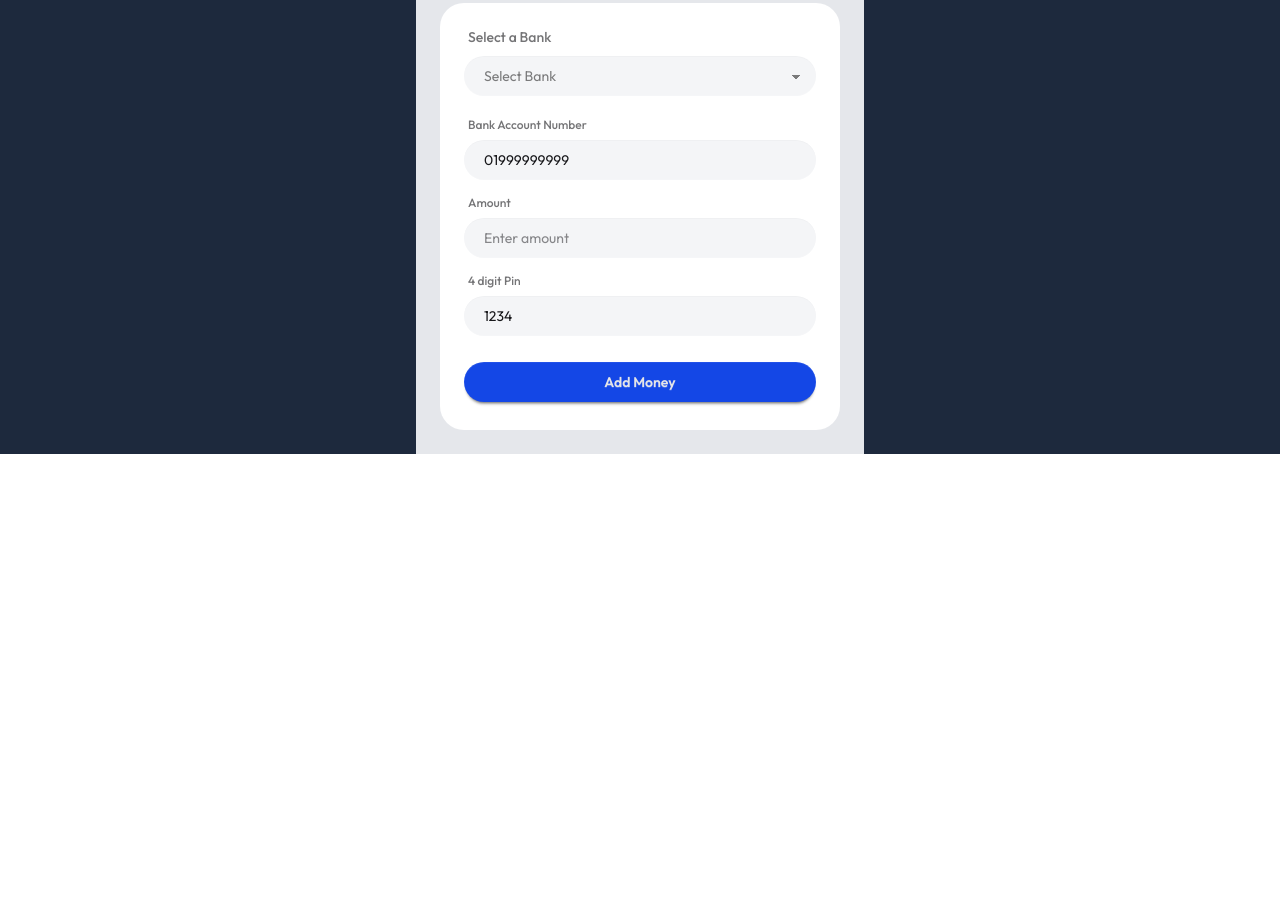
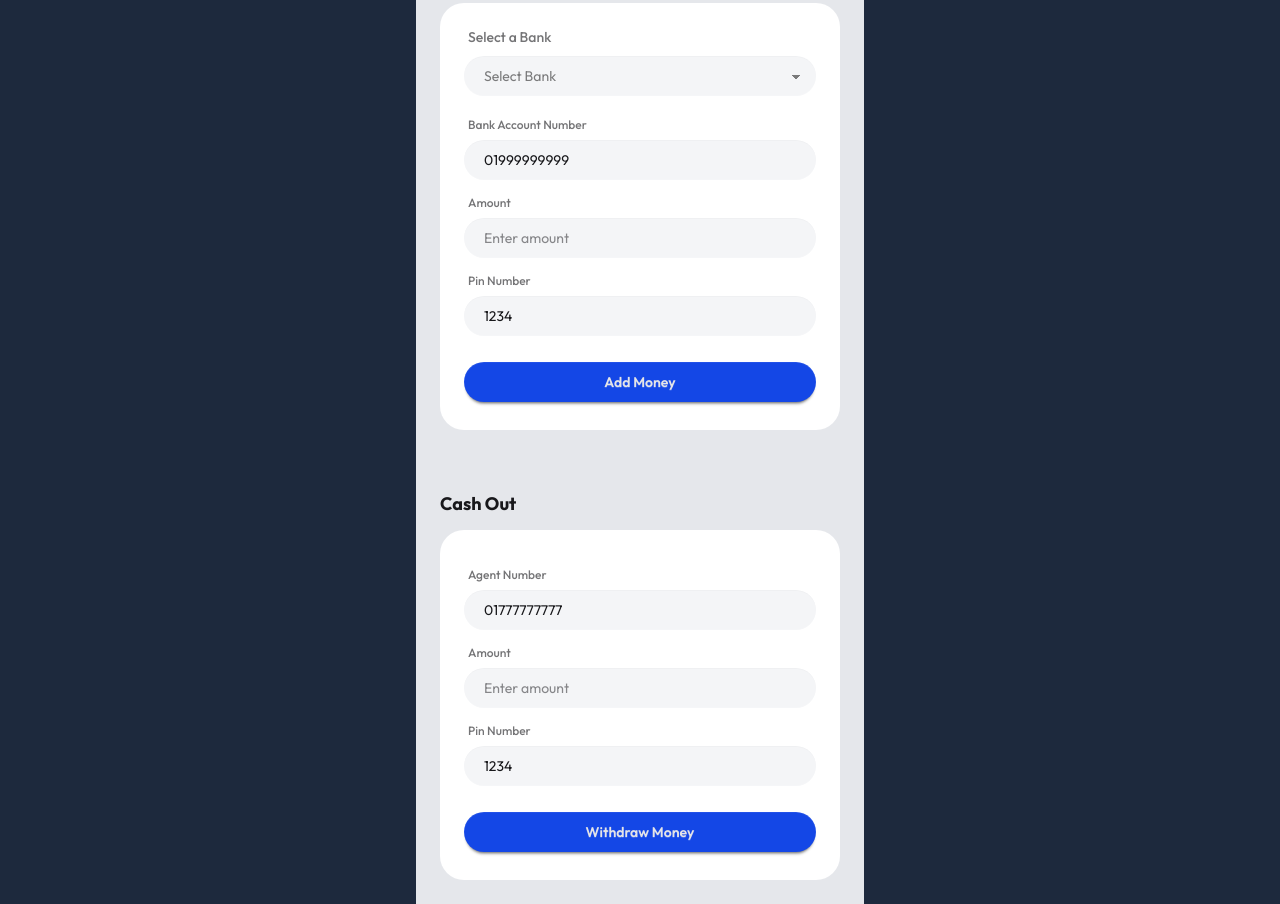
Before and after one commit to SamirHossain2001/payoo-mobile-app-practice, a plain HTML site: page main.html in a window 1280 px wide. Shown: the part 586-1490 px from the top of the page. Before the commit the page ends 1040 px from the top, so only its background shows below. Drawn offline with nearby package versions, Linux system fonts and the light colour scheme.

Commit message:
cash out new

```diff
--- a/main.html
+++ b/main.html
@@ -124,43 +124,6 @@
           </div>
         </section>
 
-        <!-- CashOut -->
-        <!-- <section id="cashout">
-          <h2>CashOut</h2>
-          <fieldset class="fieldset">
-            <label class="fieldset-label">Mobile Number</label>
-            <input
-              value="01999999999"
-              id="acc-number"
-              type="number"
-              class="input"
-              placeholder="Enter your number"
-              required
-            />
-            <label class="fieldset-label">Amount</label>
-            <input
-              id="cashout-amount"
-              type="number"
-              class="input"
-              placeholder="Enter amount"
-              required
-            />
-            <label class="fieldset-label">4 digit Pin</label>
-            <input
-              value="1234"
-              id="cashout-pin"
-              type="text"
-              class="input"
-              placeholder="Enter 4 Digit Pin"
-              required
-            />
-            <div><a class="link link-hover">Forgot pin?</a></div>
-            <button id="cashout-btn" class="btn btn-neutral bg-blue-700 mt-4">
-              CashOut
-            </button>
-          </fieldset>
-        </section> -->
-
         <!-- Transection history -->
         <!-- <section id="transection-history" class="p-4">
           <h1 class="text-3xl font-bold text-red-400 text-center">
@@ -178,9 +141,8 @@
           <h2 class="text-lg font-bold">Add money</h2>
           <div class="bg-white rounded-3xl mt-3">
             <div class="">
-              <div class="">
               <div class="card-body">
-                  <legend class="fieldset-label font-medium ml-1 ">
+                <legend class="fieldset-label font-medium ml-1">
                   Select a Bank
                 </legend>
                 <select
@@ -202,7 +164,9 @@
                   <option value="dbbl">DBBL</option>
                 </select>
                 <fieldset class="fieldset">
-                    <label class="fieldset-label font-medium ml-1 mt-2">Bank Account Number</label>
+                  <label class="fieldset-label font-medium ml-1 mt-2"
+                    >Bank Account Number</label
+                  >
                   <input
                     value="01999999999"
                     id="acc-number"
@@ -211,7 +175,9 @@
                     placeholder="Enter your number"
                     required
                   />
-                    <label class="fieldset-label font-medium ml-1 mt-2">Amount</label>
+                  <label class="fieldset-label font-medium ml-1 mt-2"
+                    >Amount</label
+                  >
                   <input
                     id="amount"
                     type="number"
@@ -219,7 +185,9 @@
                     placeholder="Enter amount"
                     required
                   />
-                    <label class="fieldset-label font-medium ml-1 mt-2">4 digit Pin</label>
+                  <label class="fieldset-label font-medium ml-1 mt-2"
+                    >Pin Number</label
+                  >
                   <input
                     value="1234"
                     id="pin"
@@ -238,6 +206,55 @@
               </div>
             </div>
           </div>
+        </section>
+        <!-- CashOut -->
+        <section id="cashout" class="p-6 mt-3">
+          <h2 class="text-lg font-bold">Cash Out</h2>
+          <div class="bg-white rounded-3xl mt-3">
+            <div class="">
+              <div class="card-body">
+                <fieldset class="fieldset">
+                  <label class="fieldset-label font-medium ml-1 mt-2"
+                    >Agent Number</label
+                  >
+                  <input
+                    value="01777777777"
+                    id="cashout-number"
+                    type="number"
+                    class="input pl-5 rounded-full bg-[#F4F5F7] border-none w-full"
+                    placeholder="Enter 11 digit number"
+                    required
+                  />
+                  <label class="fieldset-label font-medium ml-1 mt-2"
+                    >Amount</label
+                  >
+                  <input
+                    id="cashout-amount"
+                    type="number"
+                    class="input pl-5 rounded-full bg-[#F4F5F7] border-none w-full"
+                    placeholder="Enter amount"
+                    required
+                  />
+                  <label class="fieldset-label font-medium ml-1 mt-2"
+                    >Pin Number</label
+                  >
+                  <input
+                    value="1234"
+                    id="cashout-pin"
+                    type="text"
+                    class="input pl-5 rounded-full bg-[#F4F5F7] border-none w-full"
+                    placeholder="Enter 4 Digit Pin"
+                    required
+                  />
+                  <button
+                    id="cashout-btn"
+                    class="btn btn-neutral bg-blue-700 mt-5 rounded-full border-none"
+                  >
+                    Withdraw Money
+                  </button>
+                </fieldset>
+              </div>
+            </div>
           </div>
         </section>
       </main>
```
Lines whose indentation alone changed are shown as unchanged.
